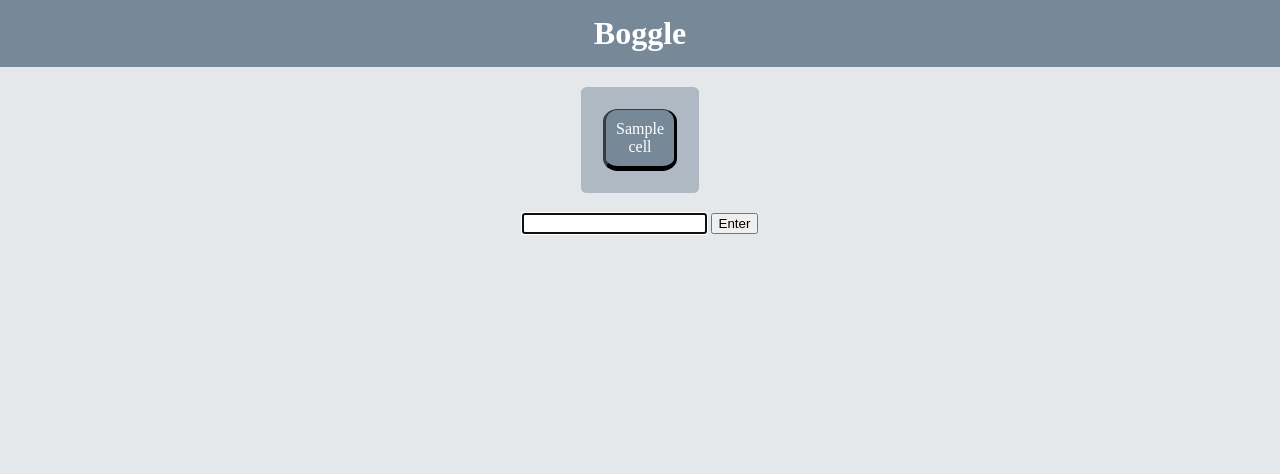
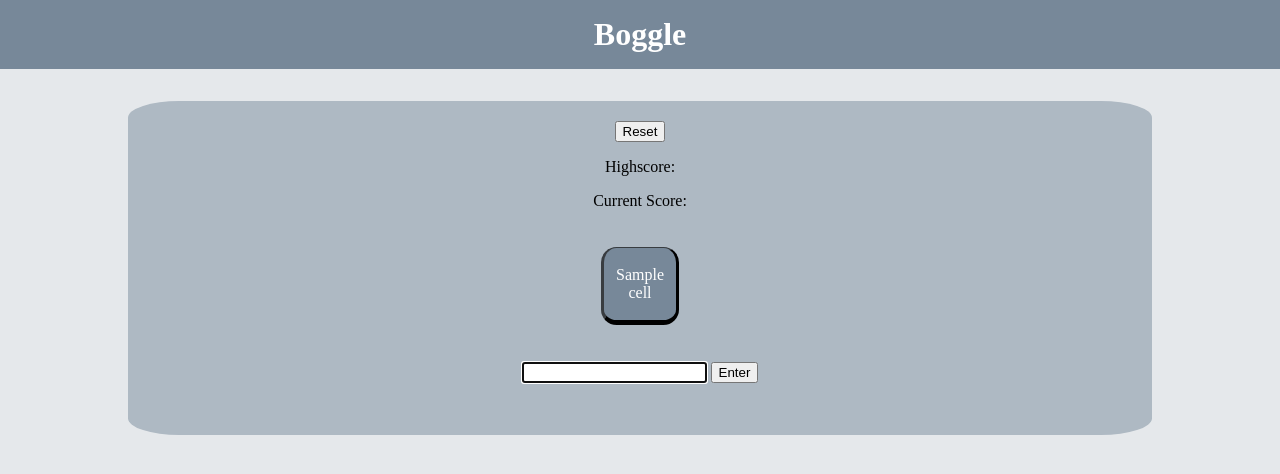
Before and after one commit to dukelester/FlaskBoggle, a Flask app: template templates/boggle.html in a window 1280 px wide. Shown: the top 474 px of the page. Run offline with Flask 2, Linux system fonts and the light colour scheme; the template is opened without the code that fills it: most values are stand-ins (such as "Sample title", 1, 10 or a date in 2020); parts of the project's set-up code (start-up, migrations or seed data) failed here and were passed over; some libraries are stand-ins or nearby versions.

Commit message:
Remove Zone Identifier files and add Score ribbon

```diff
--- a/static/app.css
+++ b/static/app.css
@@ -9,15 +9,15 @@ h1 {
     color: white;
     text-align: center;
     margin: 0;
-    padding: 15px;
+    padding: 1rem;
     font-size: 2rem;
 }
 
 .cell {
-    height: 2rem;
-    width: 2rem;
+    height: 3rem;
+    width: 3rem;
     text-align: center;
-    padding: 10px;
+    padding: .75rem;
     color: white;
     border-radius: 20%;
     border-style: outset;
@@ -26,14 +26,33 @@ h1 {
     background-color: lightslategray;
 }
 
-.board {
+/* Highlight selected cells */
+/* #selected {
+    box-shadow: inset;
+} */
+
+#boggle {
     border-radius: 5%;
     background-color: #aeb9c3;
-    margin: 20px auto;
-    padding: 20px 20px;
+    margin: 2rem 8rem;
+    padding: 20px;
+    display: block;
+}
+
+.sidebar {
+    text-align: center;
+    margin: auto;
+    align-content: center;
+}
+
+.board {
+    margin: auto;
+    align-content: center;
+    padding: 1.2rem;
 }
 
 .add-word {
     margin: auto;
+    padding: 1rem;
     text-align: center;
 }
--- a/templates/boggle.html
+++ b/templates/boggle.html
@@ -10,6 +10,12 @@
 <body>
     <h1>Boggle</h1>
     <section id="boggle">
+        <div class="sidebar">
+            <button>Reset</button>
+            <p>Highscore:</p>
+            <p>Current Score:</p>
+        </div>
+
         <table class="board">
             <tbody>
                 {% for row in board %}
```
Also changed, not shown: 4 other files.
